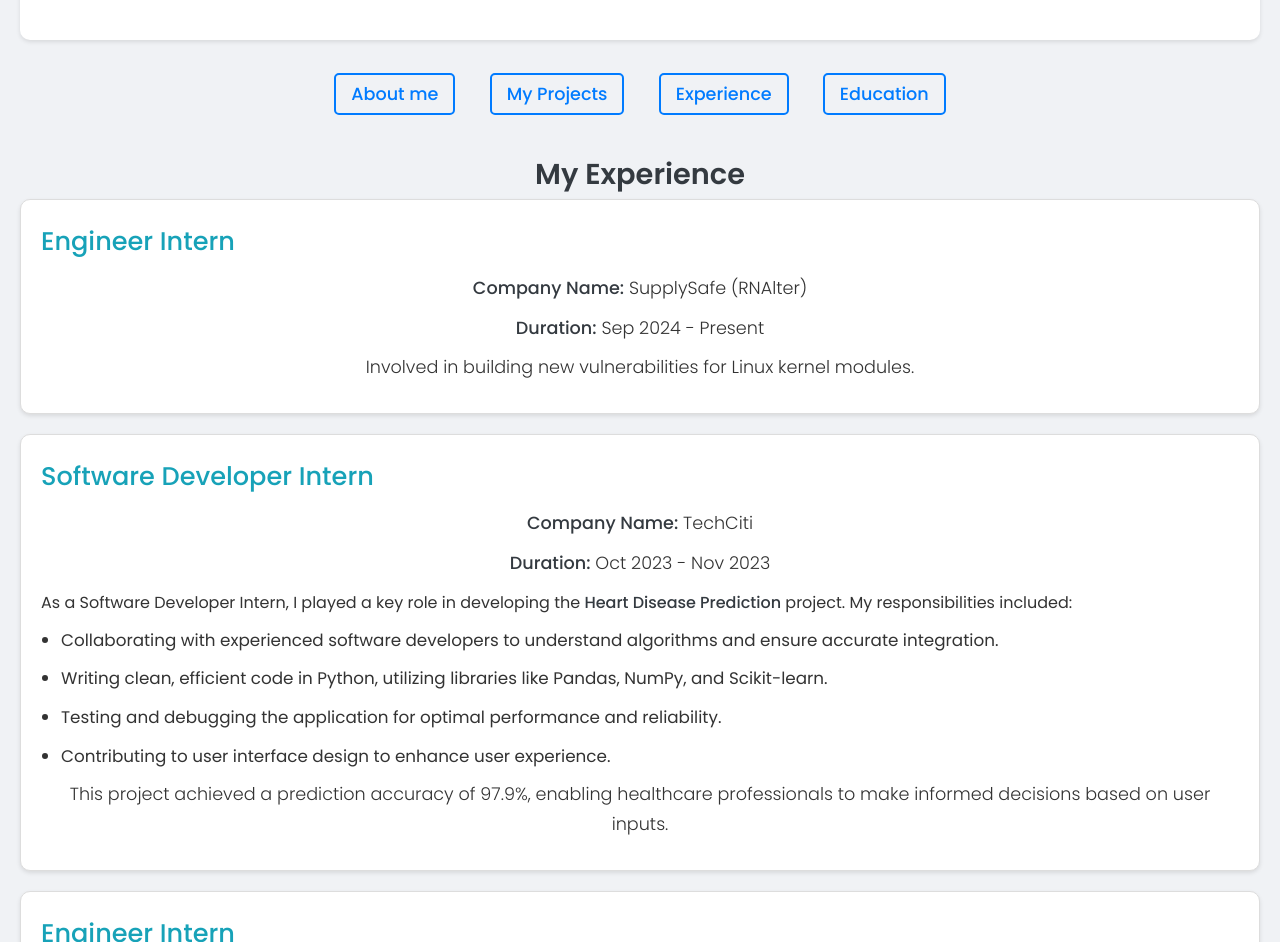
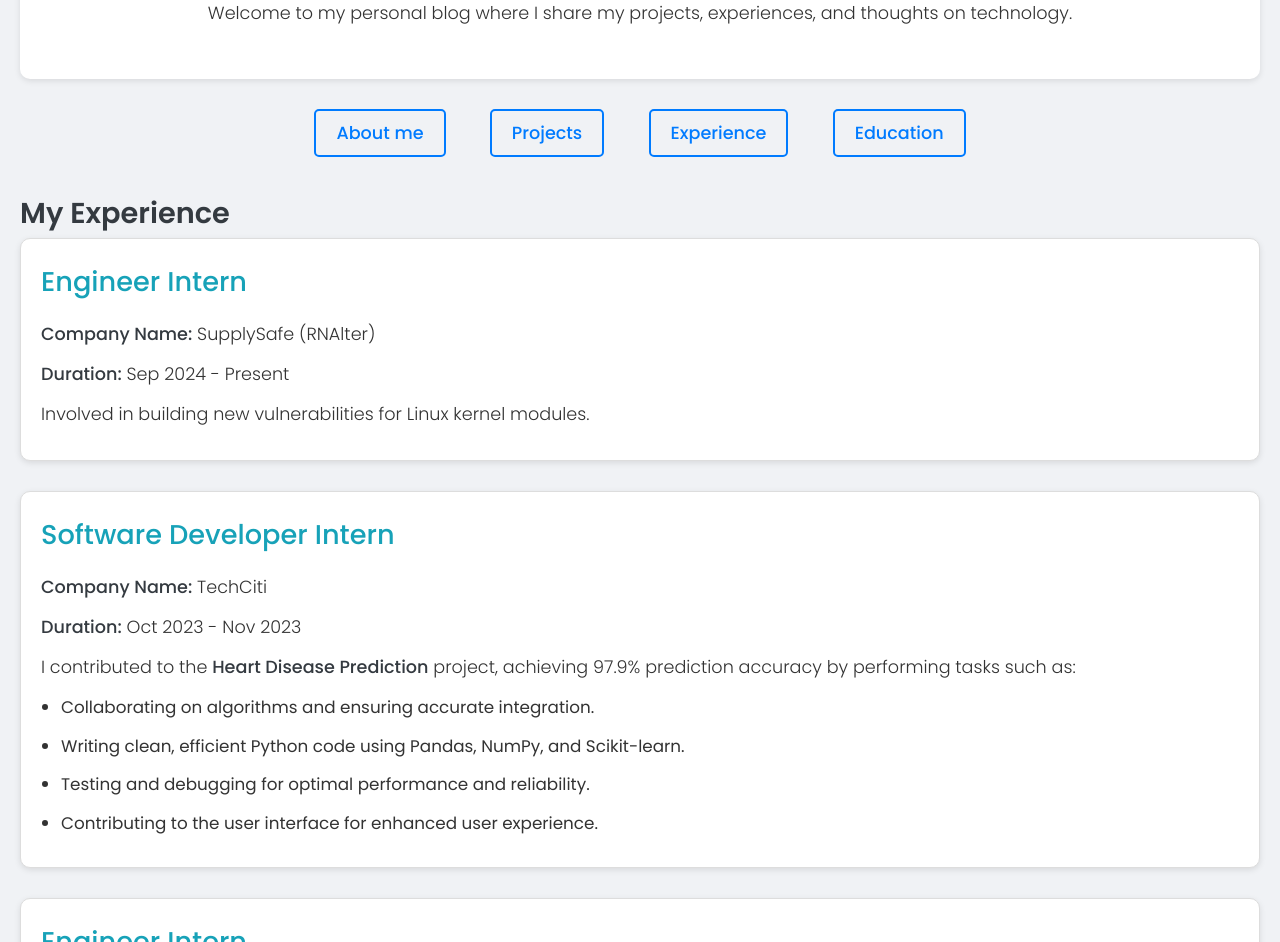
Before and after one commit to ArchanaBS-1233/ArchanaBS-1233.github.io, a plain HTML site: page index.html in a window 1280 px wide. Shown: the part 232-1174 px from the top of the page. Drawn offline with Linux system fonts and the light colour scheme.

Commit message:
Update index.html

```diff
--- a/index.html
+++ b/index.html
@@ -27,13 +27,13 @@
             color: #343a40;
             text-align: center;
             margin-bottom: 20px;
-            font-size: 2.5em;
+            font-size: 3em;
             font-weight: 600;
         }
 
         h2 {
             color: #007bff;
-            font-size: 2em;
+            font-size: 2.2em;
             font-weight: 500;
         }
 
@@ -41,7 +41,7 @@
             color: #343a40;
             font-size: 1.8em;
             font-weight: 600;
-            text-align: center;
+            text-align: left;
             margin-top: 40px;
         }
 
@@ -49,12 +49,11 @@
             margin: 10px 0;
             font-size: 1.1em;
             font-weight: 300;
-            text-align: center;
         }
 
         nav {
             text-align: center;
-            margin-bottom: 30px;
+            margin-bottom: 40px;
         }
 
         nav ol {
@@ -64,14 +63,14 @@
 
         nav ol li {
             display: inline-block;
-            margin: 0 15px;
+            margin: 0 20px;
         }
 
         nav ol li a {
             text-decoration: none;
             color: #007bff;
             font-weight: 500;
-            padding: 7px 15px;
+            padding: 10px 20px;
             font-size: 1.1em;
             border-radius: 5px;
             transition: background-color 0.3s ease;
@@ -85,11 +84,11 @@
         /* Introduction Section */
         .intro-section {
             text-align: center;
-            padding: 30px;
+            padding: 40px;
             background-color: #ffffff;
             margin-bottom: 40px;
             border-radius: 10px;
-            box-shadow: 0 2px 4px rgba(0, 0, 0, 0.1);
+            box-shadow: 0 2px 6px rgba(0, 0, 0, 0.1);
         }
 
         /* Cards Section */
@@ -98,20 +97,20 @@
             padding: 20px;
             border: 1px solid #ddd;
             border-radius: 10px;
-            margin-bottom: 20px;
-            box-shadow: 0 2px 4px rgba(0, 0, 0, 0.1);
+            margin-bottom: 30px;
+            box-shadow: 0 2px 6px rgba(0, 0, 0, 0.1);
             transition: transform 0.3s ease;
         }
 
         .card:hover {
-            transform: scale(1.02);
+            transform: scale(1.03);
         }
 
         .card-title {
-            font-size: 1.6em;
+            font-size: 1.7em;
             font-weight: 500;
             color: #17a2b8;
-            margin-bottom: 10px;
+            margin-bottom: 15px;
         }
 
         ul {
@@ -161,14 +160,14 @@
     <!-- Introduction Section -->
     <section class="intro-section">
         <h2>Hello, I'm Archana B S</h2>
-        <p>Welcome to my personal blog where I share my thoughts and experiences.</p>
+        <p>Welcome to my personal blog where I share my projects, experiences, and thoughts on technology.</p>
     </section>
 
     <!-- Navigation -->
     <nav>
         <ol>
             <li><a href="about.html">About me</a></li>
-            <li><a href="projects.html">My Projects</a></li>
+            <li><a href="projects.html">Projects</a></li>
             <li><a href="#experience">Experience</a></li>
             <li><a href="#education">Education</a></li>
         </ol>
@@ -189,14 +188,13 @@
             <div class="card-title">Software Developer Intern</div>
             <p><strong>Company Name:</strong> TechCiti</p>
             <p><strong>Duration:</strong> Oct 2023 - Nov 2023</p>
-            As a Software Developer Intern, I played a key role in developing the <strong>Heart Disease Prediction</strong> project. My responsibilities included:
+            <p>I contributed to the <strong>Heart Disease Prediction</strong> project, achieving 97.9% prediction accuracy by performing tasks such as:</p>
             <ul>
-                <li>Collaborating with experienced software developers to understand algorithms and ensure accurate integration.</li>
-                <li>Writing clean, efficient code in Python, utilizing libraries like Pandas, NumPy, and Scikit-learn.</li>
-                <li>Testing and debugging the application for optimal performance and reliability.</li>
-                <li>Contributing to user interface design to enhance user experience.</li>
+                <li>Collaborating on algorithms and ensuring accurate integration.</li>
+                <li>Writing clean, efficient Python code using Pandas, NumPy, and Scikit-learn.</li>
+                <li>Testing and debugging for optimal performance and reliability.</li>
+                <li>Contributing to the user interface for enhanced user experience.</li>
             </ul>
-            <p>This project achieved a prediction accuracy of 97.9%, enabling healthcare professionals to make informed decisions based on user inputs.</p>
         </div>
 
         <div class="card">
```
